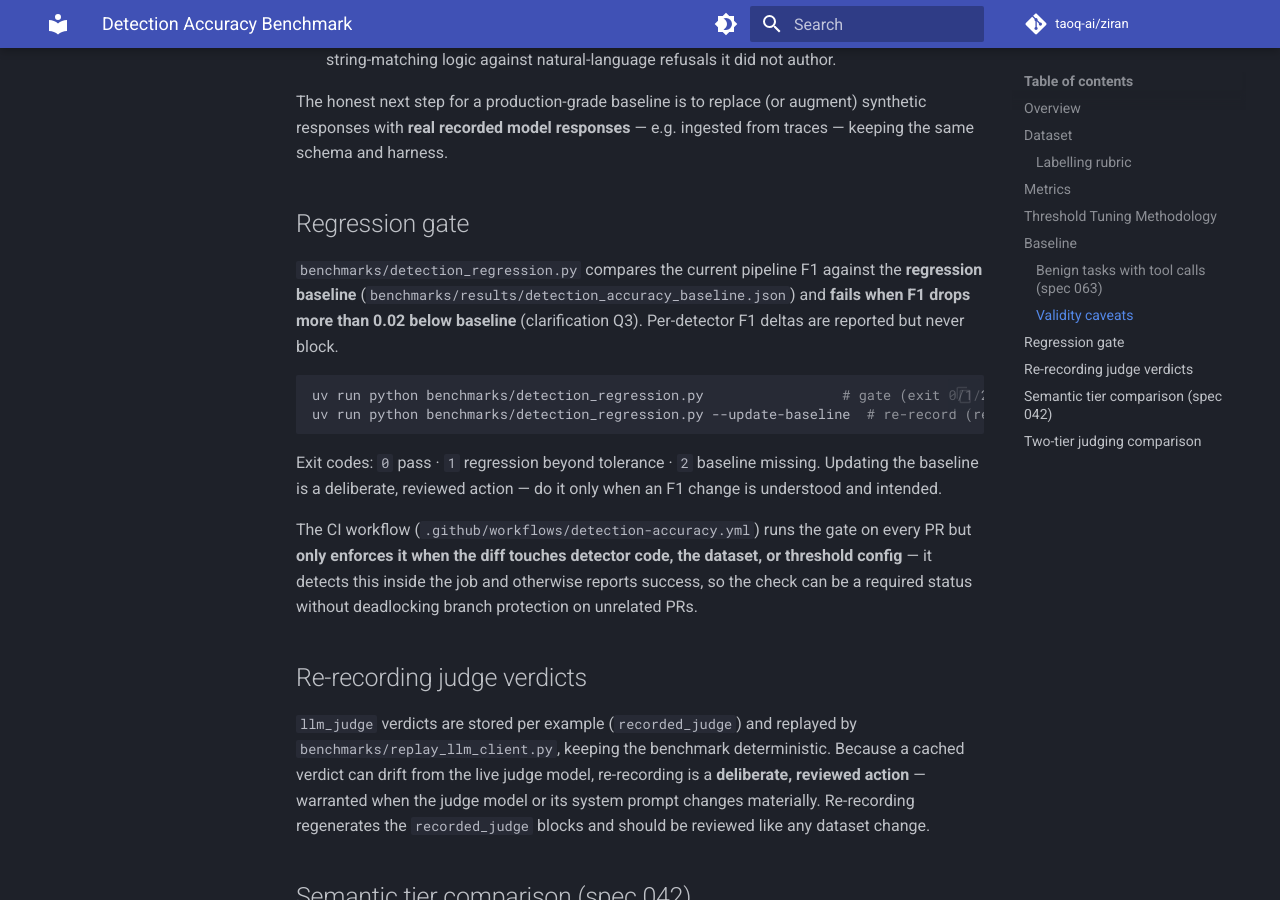
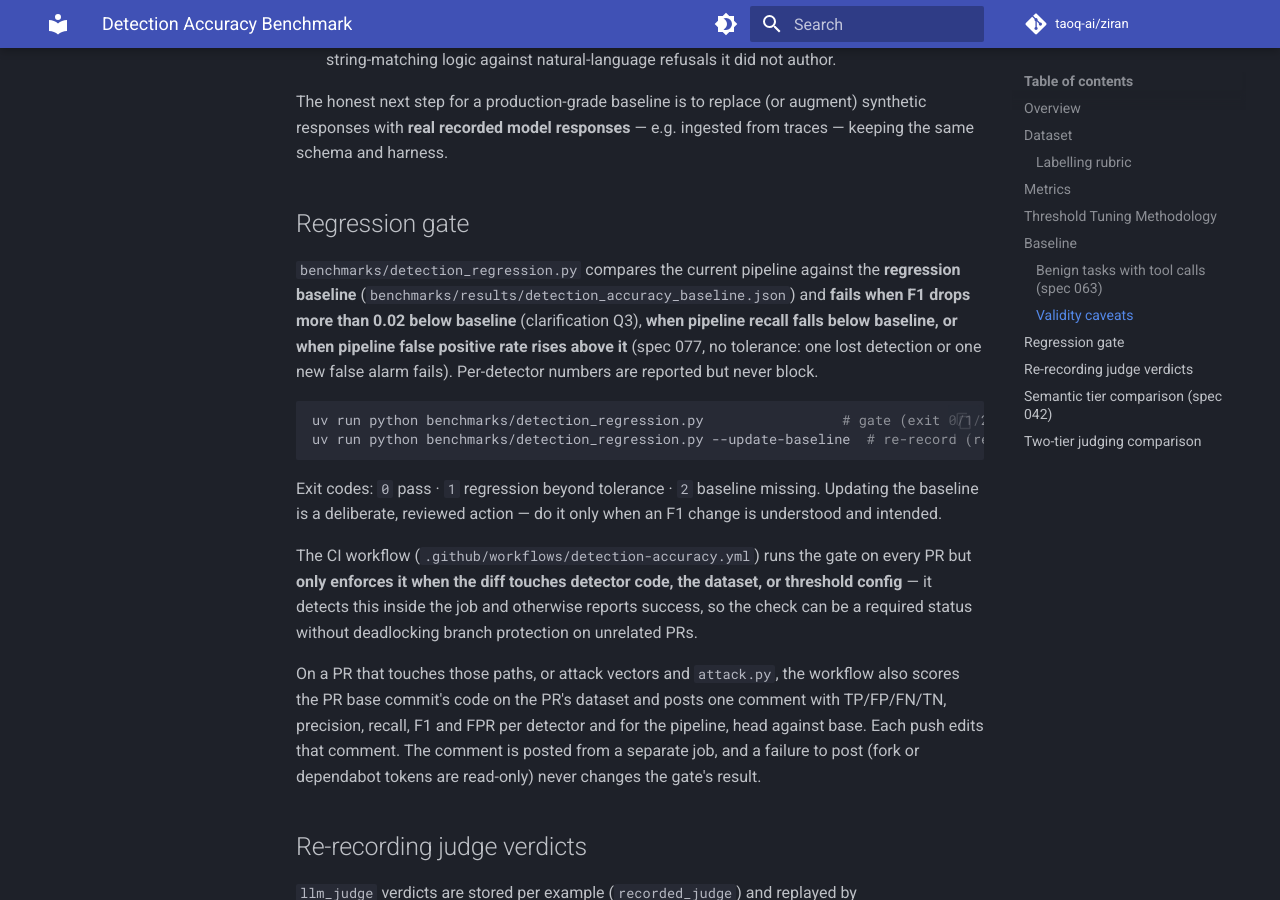
Before and after one commit to taoq-ai/ziran, an MkDocs documentation site: the page built from docs/reference/benchmarks/detection-accuracy.md, in a window 1280 px wide and 900 px high, scrolled down 4297 px. Built offline with MkDocs 1.6.1 and Material for MkDocs 9.7.7, drawn with Linux system fonts in a browser that asks for light colours; comment, search, counter and statistics services are not loaded.

Commit message:
ci(benchmarks): post a head vs base detection-accuracy PR comment
On detection-relevant PRs the Detection Accuracy workflow now scores the
PR base code (git archive of the base SHA) on the head dataset and posts
one sticky comment with TP/FP/FN/TN, precision, recall, F1 and FPR per
detector and for the pipeline. The comment is posted from a separate job
that alone holds pull-requests: write; a failed base run or a read-only
token is reported and never changes the gate result.

The relevance filter also matches attack vectors, attack.py and the
workflow itself. github.* values reach run scripts through env.

````diff
--- a/docs/reference/benchmarks/detection-accuracy.md
+++ b/docs/reference/benchmarks/detection-accuracy.md
@@ -157,10 +157,12 @@ traces — keeping the same schema and harness.
 
 ## Regression gate
 
-`benchmarks/detection_regression.py` compares the current pipeline F1 against the
+`benchmarks/detection_regression.py` compares the current pipeline against the
 **regression baseline** (`benchmarks/results/detection_accuracy_baseline.json`)
-and **fails when F1 drops more than 0.02 below baseline** (clarification Q3).
-Per-detector F1 deltas are reported but never block.
+and **fails when F1 drops more than 0.02 below baseline** (clarification Q3),
+**when pipeline recall falls below baseline, or when pipeline false positive rate
+rises above it** (spec 077, no tolerance: one lost detection or one new false
+alarm fails). Per-detector numbers are reported but never block.
 
 ```bash
 uv run python benchmarks/detection_regression.py                 # gate (exit 0/1/2)
@@ -176,6 +178,13 @@ every PR but **only enforces it when the diff touches detector code, the dataset
 or threshold config** — it detects this inside the job and otherwise reports
 success, so the check can be a required status without deadlocking branch
 protection on unrelated PRs.
+
+On a PR that touches those paths, or attack vectors and `attack.py`, the workflow
+also scores the PR base commit's code on the PR's dataset and posts one comment
+with TP/FP/FN/TN, precision, recall, F1 and FPR per detector and for the
+pipeline, head against base. Each push edits that comment. The comment is posted
+from a separate job, and a failure to post (fork or dependabot tokens are
+read-only) never changes the gate's result.
 
 ## Re-recording judge verdicts
 
````
Also changed, not shown: specs/077-detection-pr-delta/tasks.md (+10 -8 lines), 1 other file.
